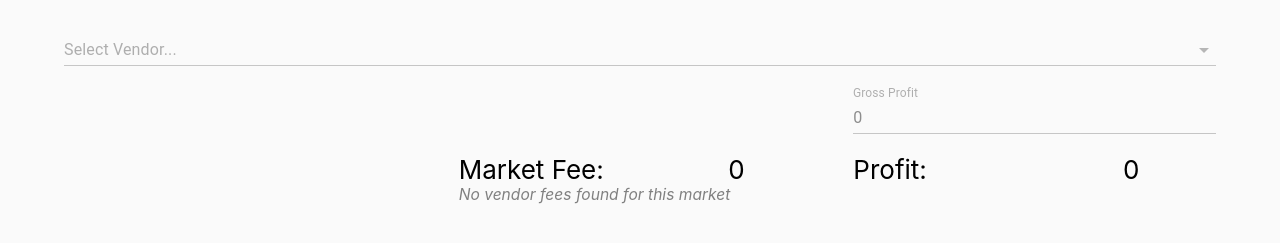
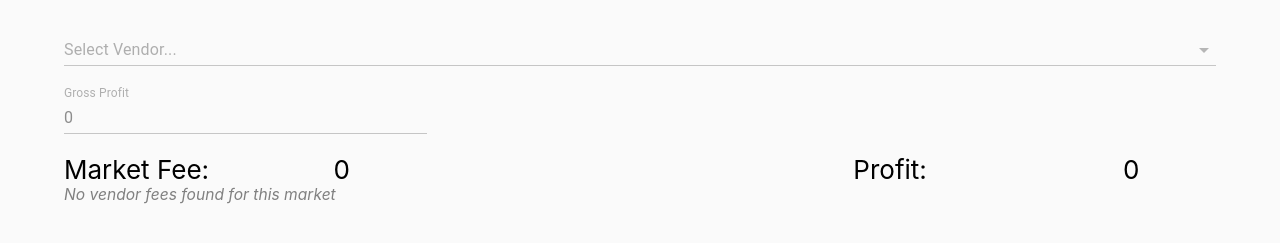
Before and after one commit to joesimop/farmers-frontend, a React (Create React App) app: page /checkout in a window 1280 px wide. Shown: the part 307-550 px from the top of the page. Built offline with nearby package versions, Linux system fonts and the light colour scheme; no server answers.

Commit message:
flex box justify content fix

```diff
--- a/src/FlexGrid/FlexGrid.tsx
+++ b/src/FlexGrid/FlexGrid.tsx
@@ -24,7 +24,7 @@ const FlexGrid: React.FC<FlexGridProps> = ({
   const itemSize = maxColumns / (Math.min(React.Children.count(children), maxColumns));
 
   return (
-    <Grid2 container spacing={{ xs: 2, md: 4 }} justifyContent="flex-end"
+    <Grid2 container spacing={{ xs: 2, md: 4 }} justifyContent="space-between"
            columns={limitColumns ? maxColumns : { xs: 4, sm: 8, md: 12 }}
            {...gridProps}>
       {React.Children.map(children, (child, index) => (
```
